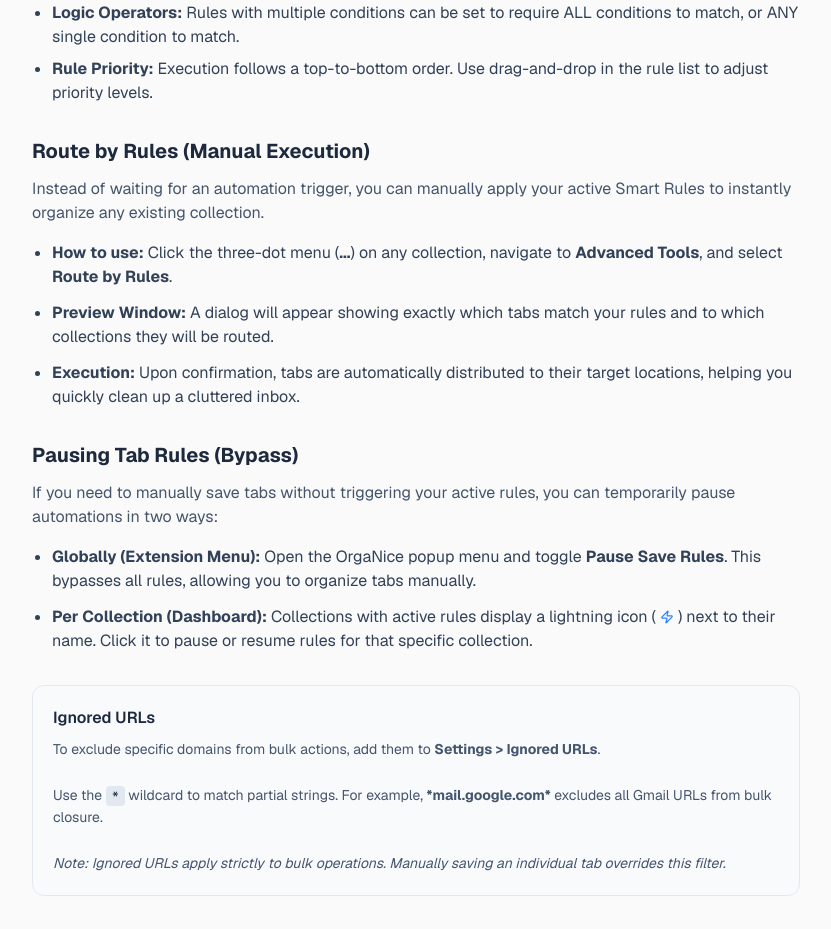
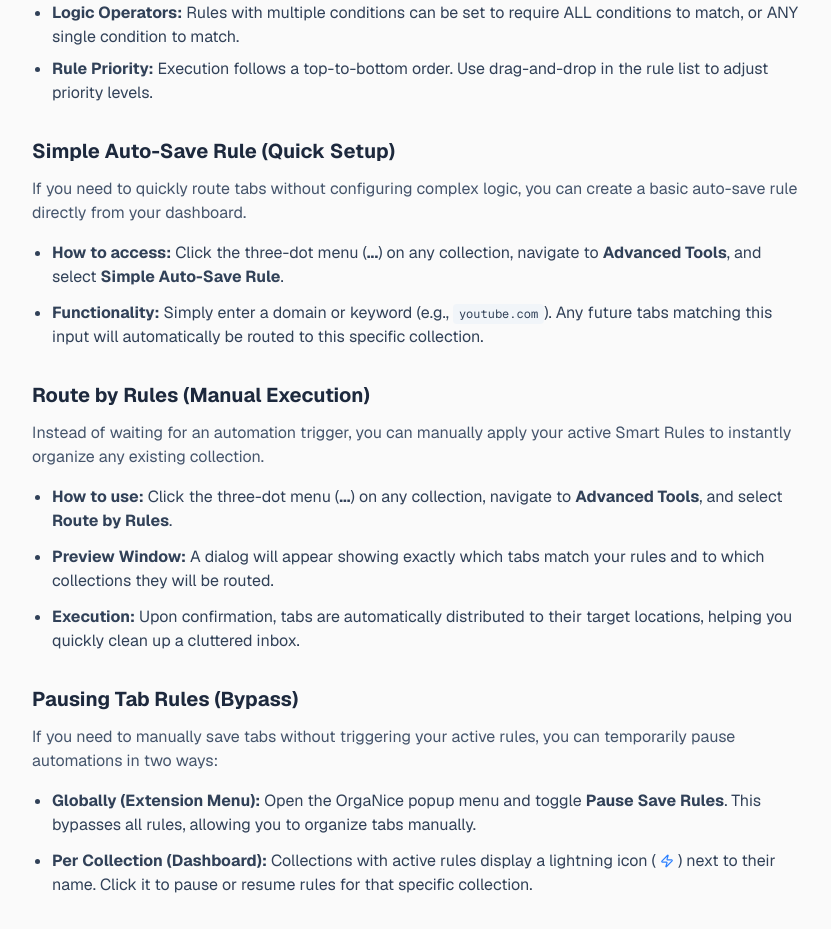
Before and after one commit to Khoaa123/OrgaNice_PlandingPage, a Next.js app: page /docs in a window 1280 px wide. Shown: the part 5560-6489 px from the top of the page, without its empty margins (364-1195 px from the left). Built offline with nearby package versions, Linux system fonts and the light colour scheme.

Commit message:
update version 1.1.26

```diff
--- a/app/docs/page.tsx
+++ b/app/docs/page.tsx
@@ -464,6 +464,32 @@ export default function DocsPage() {
               </ul>
 
               <h3 className="text-xl font-bold text-slate-800 mt-8 mb-3">
+                Simple Auto-Save Rule (Quick Setup)
+              </h3>
+              <p className="text-slate-600 mb-4">
+                If you need to quickly route tabs without configuring complex
+                logic, you can create a basic auto-save rule directly from your
+                dashboard.
+              </p>
+              <ul className="list-disc pl-5 space-y-3 text-slate-700">
+                <li>
+                  <strong>How to access:</strong> Click the three-dot menu (
+                  <strong>...</strong>) on any collection, navigate to{" "}
+                  <strong>Advanced Tools</strong>, and select{" "}
+                  <strong>Simple Auto-Save Rule</strong>.
+                </li>
+                <li>
+                  <strong>Functionality:</strong> Simply enter a domain or
+                  keyword (e.g.,{" "}
+                  <code className="bg-slate-100 px-1.5 py-0.5 rounded font-mono text-xs">
+                    youtube.com
+                  </code>
+                  ). Any future tabs matching this input will automatically be
+                  routed to this specific collection.
+                </li>
+              </ul>
+
+              <h3 className="text-xl font-bold text-slate-800 mt-8 mb-3">
                 Route by Rules (Manual Execution)
               </h3>
               <p className="text-slate-600 mb-4">
--- a/app/page.tsx
+++ b/app/page.tsx
@@ -64,10 +64,9 @@ export default function Home() {
                   <span className="relative inline-flex rounded-full h-2 w-2 bg-indigo-600"></span>
                 </span>
                 <p>
-                  <span className="text-indigo-600">v1.1.24</span>
+                  <span className="text-indigo-600">v1.1.26</span>
                   <span className="mx-2 text-slate-300">|</span>
-                  Pause tab rules, merge multiple collections, better quick
-                  notes previews
+                  Route by Rules, Replace Window & Sidebar Dnd
                 </p>
               </div>
             </div>
@@ -644,6 +643,17 @@ export default function Home() {
                   </tr>
                   <tr className="bg-indigo-50/30 hover:bg-indigo-50/50 transition-colors">
                     <td className="p-5 pl-6 font-bold text-indigo-900">
+                      Batch Find & Replace URLs
+                    </td>
+                    <td className="p-5 border-l border-slate-100">
+                      <TableCross />
+                    </td>
+                    <td className="p-5 border-l border-slate-100 bg-indigo-100/30">
+                      <TableCheck />
+                    </td>
+                  </tr>
+                  <tr className="bg-indigo-50/30 hover:bg-indigo-50/50 transition-colors">
+                    <td className="p-5 pl-6 font-bold text-indigo-900">
                       Toggle cloud sync ON/OFF
                     </td>
                     <td className="p-5 border-l border-slate-100">
@@ -783,6 +793,12 @@ export default function Home() {
                     <div className="text-indigo-600">
                       <Icons.Check />
                     </div>{" "}
+                    Batch Find & Replace URLs
+                  </li>
+                  <li className="flex gap-4 items-center text-slate-900 font-medium">
+                    <div className="text-indigo-600">
+                      <Icons.Check />
+                    </div>{" "}
                     Unlimited Tab Rules
                   </li>
                   <li className="flex gap-4 items-center text-slate-900 font-medium">
```
